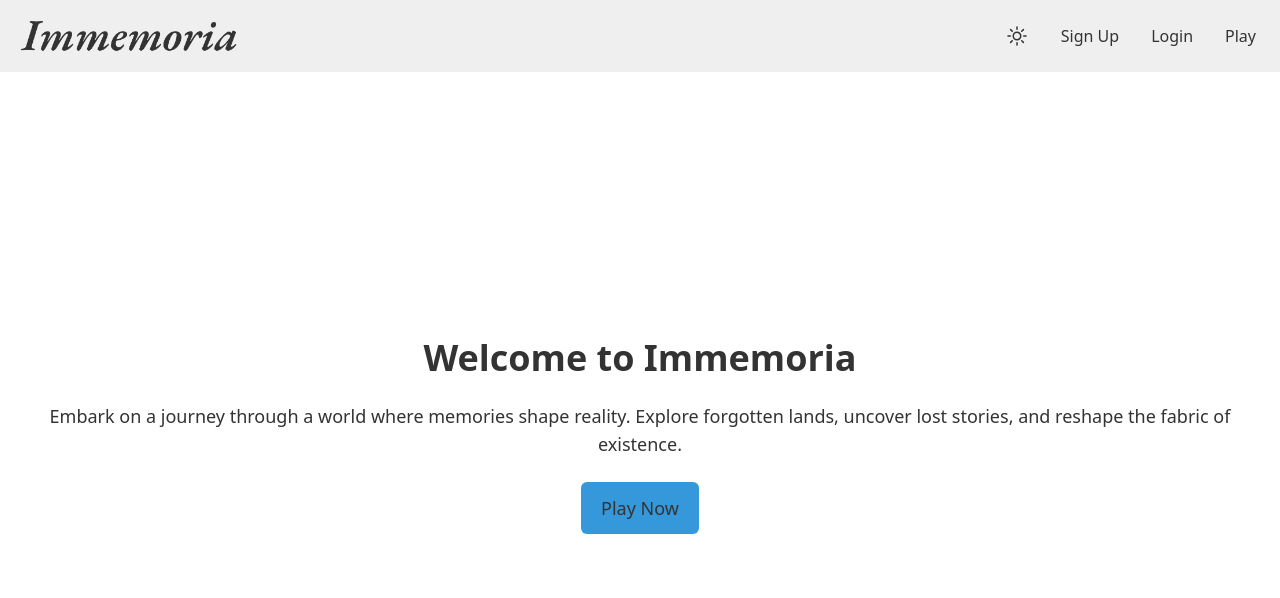
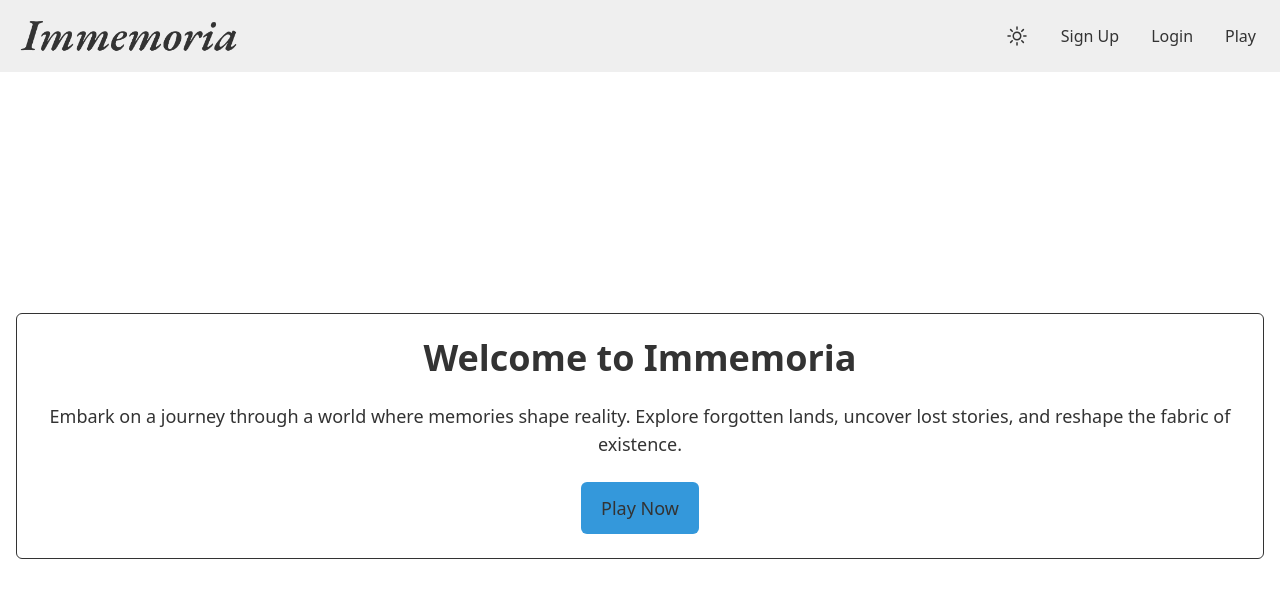
Before and after one commit to sean-a-ogrady/Immemoria-client, a React (Vite) app: page / in a window 1280 px wide. Shown: the top 598 px of the page. Built offline with nearby package versions, Linux system fonts and the light colour scheme.

Commit message:
Update landing page styles

```diff
--- a/src/routes/landingPage.jsx
+++ b/src/routes/landingPage.jsx
@@ -69,7 +69,7 @@ function LandingPage() {
                 alt="Immemoria background"
                 className={`-z-10 absolute top-0 left-0 w-full h-full object-cover transition-opacity duration-2000 ${fadeIn ? 'opacity-100' : 'opacity-0'}`}
             />
-            <div className="relative z-10 flex flex-col items-center justify-center space-y-6 bg-white dark:bg-black dark:bg-opacity-50 bg-opacity-50 p-6 rounded-md">
+            <div className="relative z-10 flex flex-col items-center justify-center space-y-6 bg-white dark:bg-black dark:bg-opacity-50 bg-opacity-50 p-6 rounded-md border border-light-primary-text dark:border-dark-primary-text">
                 <h1 className="text-4xl font-bold text-light-primary-text dark:text-dark-primary-text">
                     Welcome to Immemoria
                 </h1>
```
